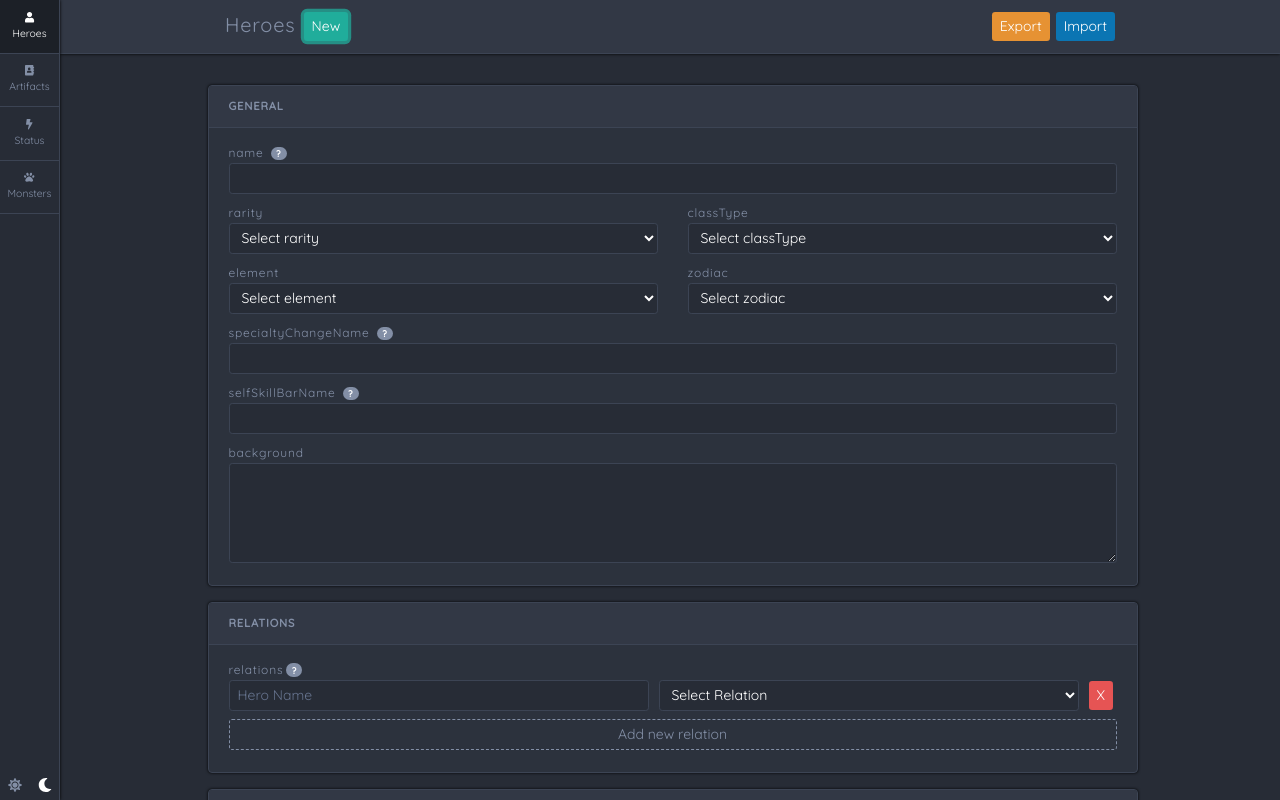
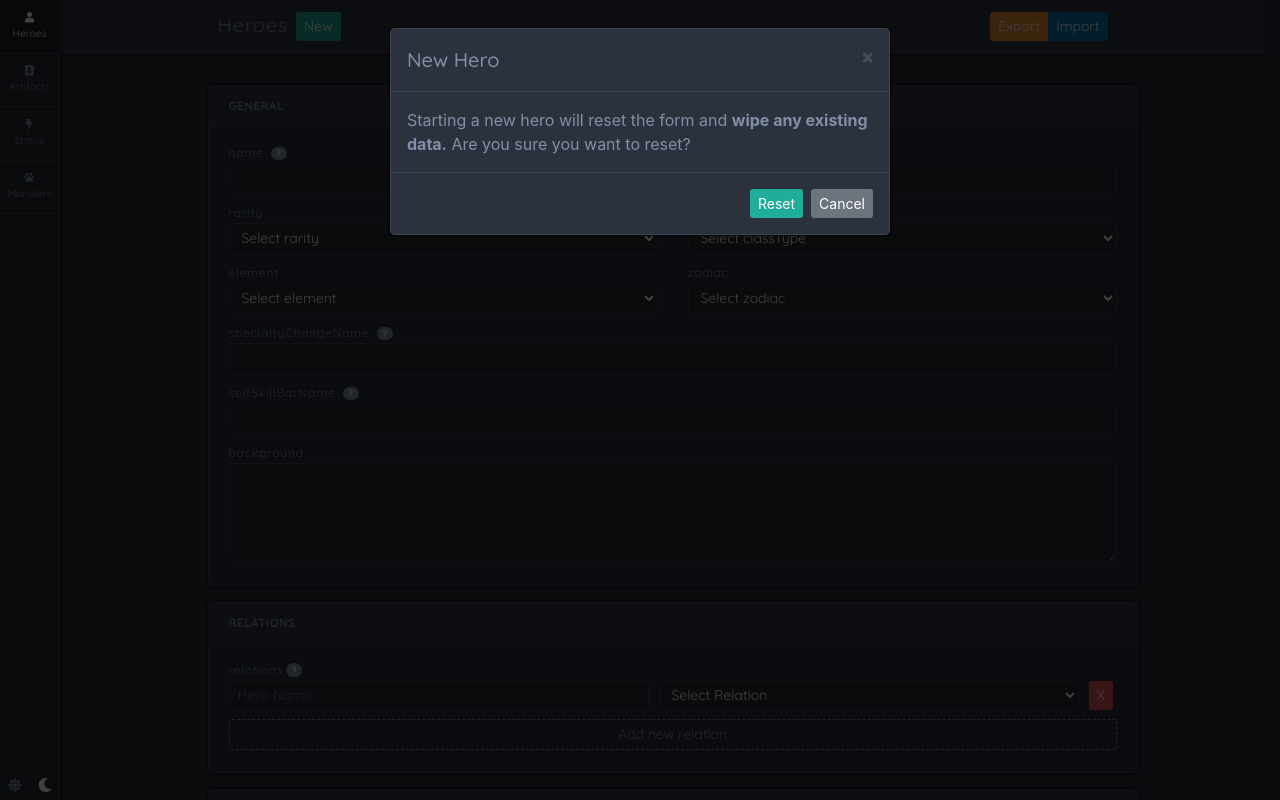
Before and after one commit to EpicSevenDB/e7-databuilder, a React app: page / in a window 1280 px wide. Both pictures are taken after a click on the button "New". Shown: the top 800 px of the page. Built offline with nearby package versions, Linux system fonts and the light colour scheme.

Commit message:
Reset feature added

```diff
--- a/src/components/common/top-navbar.jsx
+++ b/src/components/common/top-navbar.jsx
@@ -1,5 +1,6 @@
 import React, { Component } from "react";
-import { Nav, NavItem, Button } from "reactstrap";
+import { Nav, NavItem } from "reactstrap";
+import HeroReset from "../hero/hero-reset";
 
 class TopNavBar extends Component {
   state = {
@@ -13,9 +14,9 @@ class TopNavBar extends Component {
       { label: "awakening", url: "awakening" }
     ]
   };
+
   render() {
     const { children, title } = this.props;
-
     return (
       <React.Fragment>
         <div className="top-navbar">
@@ -23,9 +24,11 @@ class TopNavBar extends Component {
             <NavItem>
               <div>
                 <h1 className="title">{title}</h1>
-                <Button color="success" size="sm" className="pull-left">
-                  New
-                </Button>
+                <HeroReset
+                  isDark={this.props.isDark}
+                  onReset={this.props.onReset}
+                  alert={this.props.alert}
+                />
               </div>
             </NavItem>
             {/* <NavItem>
--- a/src/components/hero/hero-import.jsx
+++ b/src/components/hero/hero-import.jsx
@@ -70,7 +70,7 @@ class HeroImport extends Component {
                   bsSize="sm"
                   type="textarea"
                   name="import"
-                  placeholder="Copy and paste the .json object here"
+                  placeholder="Copy and paste the json code here"
                   onChange={this.handleChange}
                 />
               </Col>
--- /dev/null
+++ b/src/components/hero/hero-reset.jsx
@@ -0,0 +1,66 @@
+import React, { Component } from "react";
+import { Button, Modal, ModalHeader, ModalBody, ModalFooter } from "reactstrap";
+
+class HeroReset extends Component {
+  constructor(props) {
+    super(props);
+    this.state = {
+      modal: false
+    };
+    this.toggle = this.toggle.bind(this);
+  }
+
+  toggle() {
+    this.setState({
+      modal: !this.state.modal
+    });
+  }
+  handleReset = () => {
+    this.setState({
+      modal: !this.state.modal
+    });
+    this.props.alert("success", "Form reset!");
+    this.props.onReset();
+  };
+
+  render() {
+    const { isDark } = this.props;
+    return (
+      <React.Fragment>
+        <Button
+          color="success"
+          size="sm"
+          onClick={this.toggle}
+          className="pull-left"
+        >
+          New
+        </Button>
+
+        <Modal
+          isOpen={this.state.modal}
+          toggle={this.toggle}
+          className={isDark ? "dark" : ""}
+        >
+          <ModalHeader toggle={this.toggle}>New Hero</ModalHeader>
+          <ModalBody>
+            <p>
+              Starting a new hero will reset the form and{" "}
+              <strong>wipe any existing data.</strong> Are you sure you want to
+              reset?
+            </p>
+          </ModalBody>
+          <ModalFooter>
+            <Button color="success" size="sm" onClick={this.handleReset}>
+              Reset
+            </Button>
+            <Button color="secondary" size="sm" onClick={this.toggle}>
+              Cancel
+            </Button>
+          </ModalFooter>
+        </Modal>
+      </React.Fragment>
+    );
+  }
+}
+
+export default HeroReset;
--- a/src/components/hero/hero.jsx
+++ b/src/components/hero/hero.jsx
@@ -5,7 +5,7 @@ import HeroExport from "./hero-export";
 import HeroImport from "./hero-import";
 import TopNavBar from "../common/top-navbar";
 
-import { Row, Col, Alert } from "reactstrap";
+import { Row, Col, Alert, ButtonGroup } from "reactstrap";
 
 class Hero extends Component {
   state = {
@@ -226,6 +226,222 @@ class Hero extends Component {
       ]
     },
     defaults: {
+      hero: {
+        name: "",
+        rarity: "",
+        classType: "",
+        element: "",
+        zodiac: "",
+        specialtyChangeName: "",
+        selfSkillBarName: "",
+        background: [""],
+        relations: [{ hero: "", relationType: "" }],
+        stats: {
+          base: {
+            cp: 0,
+            atk: 0,
+            hp: 0,
+            spd: 0,
+            def: 0,
+            chc: 0,
+            chd: 0,
+            eff: 0,
+            efr: 0,
+            dac: 0
+          },
+          max: {
+            cp: 0,
+            atk: 0,
+            hp: 0,
+            spd: 0,
+            def: 0,
+            chc: 0,
+            chd: 0,
+            eff: 0,
+            efr: 0,
+            dac: 5
+          }
+        },
+        skills: [
+          {
+            isPassive: false,
+            soulBurn: 0,
+            selfSkillBarValue: 0,
+            soulBurnEffect: "",
+            awakenUpgrade: false,
+            cooldown: 0,
+            name: "",
+            soulAcquire: 0,
+            description: "",
+            enhancement: [
+              {
+                description: "",
+                resources: []
+              },
+              {
+                description: "",
+                resources: []
+              },
+              {
+                description: "",
+                resources: []
+              }
+            ],
+            buffs: [],
+            debuffs: []
+          },
+          {
+            isPassive: false,
+            soulBurn: 0,
+            selfSkillBarValue: 0,
+            soulBurnEffect: "",
+            awakenUpgrade: false,
+            cooldown: 0,
+            name: "",
+            soulAcquire: 0,
+            description: "",
+            enhancement: [
+              {
+                description: "",
+                resources: []
+              },
+              {
+                description: "",
+                resources: []
+              },
+              {
+                description: "",
+                resources: []
+              }
+            ],
+            buffs: [],
+            debuffs: []
+          },
+          {
+            isPassive: false,
+            soulBurn: 0,
+            selfSkillBarValue: 0,
+            soulBurnEffect: "",
+            awakenUpgrade: false,
+            cooldown: 0,
+            name: "",
+            soulAcquire: 0,
+            description: "",
+            enhancement: [
+              {
+                description: "",
+                resources: []
+              },
+              {
+                description: "",
+                resources: []
+              },
+              {
+                description: "",
+                resources: []
+              }
+            ],
+            buffs: [],
+            debuffs: []
+          }
+        ],
+        specialtySkill: {
+          name: "",
+          description: "",
+          dispatch: [],
+          enhancement: [],
+          stats: { command: 0, charm: 0, politics: 0 }
+        },
+        memoryImprint: [
+          {
+            rank: "d",
+            status: {
+              type: "",
+              increase: 0
+            }
+          },
+          {
+            rank: "c",
+            status: {
+              type: "",
+              increase: 0
+            }
+          },
+          {
+            rank: "b",
+            status: {
+              type: "",
+              increase: 0
+            }
+          },
+          {
+            rank: "a",
+            status: {
+              type: "",
+              increase: 0
+            }
+          },
+          {
+            rank: "s",
+            status: {
+              type: "",
+              increase: 0
+            }
+          },
+          {
+            rank: "ss",
+            status: {
+              type: "",
+              increase: 0
+            }
+          },
+          {
+            rank: "sss",
+            status: {
+              type: "",
+              increase: 0
+            }
+          }
+        ],
+        awakening: [
+          {
+            rank: 1,
+            skillUpgrade: false,
+            statsIncrease: [{ "": 0 }, { "": 0 }, { "": 0 }],
+            resources: [{ item: "", qty: 0 }]
+          },
+          {
+            rank: 2,
+            skillUpgrade: false,
+            statsIncrease: [{ "": 0 }, { "": 0 }, { "": 0 }],
+            resources: [{ item: "", qty: 0 }]
+          },
+          {
+            rank: 3,
+            skillUpgrade: true,
+            statsIncrease: [{ "": 0 }, { "": 0 }],
+            resources: [{ item: "", qty: 0 }]
+          },
+          {
+            rank: 4,
+            skillUpgrade: false,
+            statsIncrease: [{ "": 0 }, { "": 0 }, { "": 0 }],
+            resources: [{ item: "", qty: 0 }]
+          },
+          {
+            rank: 5,
+            skillUpgrade: false,
+            statsIncrease: [{ "": 0 }, { "": 0 }, { "": 0 }],
+            resources: [{ item: "", qty: 0 }]
+          },
+          {
+            rank: 6,
+            skillUpgrade: false,
+            statsIncrease: [{ "": 0 }, { "": 0 }, { "": 0 }],
+            resources: [{ item: "", qty: 0 }]
+          }
+        ]
+      },
       rarity: [
         { label: "2 ★★", value: 2 },
         { label: "3 ★★★", value: 3 },
@@ -290,6 +506,10 @@ class Hero extends Component {
     }, 3000);
   };
 
+  handleReset = () => {
+    this.setState({ hero: this.state.defaults.hero });
+  };
+
   handleChange = (name, value) => {
     let hero = { ...this.state.hero };
     if (typeof hero[name] !== undefined) {
@@ -307,7 +527,13 @@ class Hero extends Component {
     const { color, show, message } = this.state.alert;
     return (
       <React.Fragment>
-        <TopNavBar title="Heroes">
+        <TopNavBar
+          title="Heroes"
+          alert={this.handleAlert}
+          isDark={this.props.isDark}
+          onReset={this.handleReset}
+        >
+          <ButtonGroup>
             <HeroExport
               output={this.state.hero}
               alert={this.handleAlert}
@@ -319,6 +545,7 @@ class Hero extends Component {
               alert={this.handleAlert}
               isDark={this.props.isDark}
             />
+          </ButtonGroup>
         </TopNavBar>
 
         <Row>
--- a/src/scss/_buttons.scss
+++ b/src/scss/_buttons.scss
@@ -67,7 +67,11 @@
     box-shadow: 0 0 0 0.2rem transparentize($green, 0.25);
   }
 }
-
+.btn-group {
+  .btn:first-child {
+    margin-right: 1px;
+  }
+}
 .btn-copy {
   float: right;
   margin-top: -24px;
--- a/src/scss/_navbars.scss
+++ b/src/scss/_navbars.scss
@@ -10,7 +10,7 @@
   text-align: center;
   border-right: 1px solid $dark-border;
   z-index: 999;
-  box-shadow: $dark-shadows;
+  box-shadow: $shadows;
   .nav-link {
     padding: 10px 6px;
     height: 53.5px;
--- a/src/scss/global.scss
+++ b/src/scss/global.scss
@@ -45,7 +45,9 @@ $str: 8;
       color: darken($dark-blue, 10);
       opacity: 1; /* Firefox */
     }
-
+    .global-nav {
+      box-shadow: $dark-shadows;
+    }
     .top-navbar {
       background: lighten($black, 5);
       border-bottom: 1px solid $dark-border;
@@ -118,7 +120,9 @@ label {
     cursor: help;
   }
 }
-
+p {
+  margin: 0;
+}
 textarea {
   min-height: 100px;
 }
```
Lines whose indentation alone changed are shown as unchanged.
